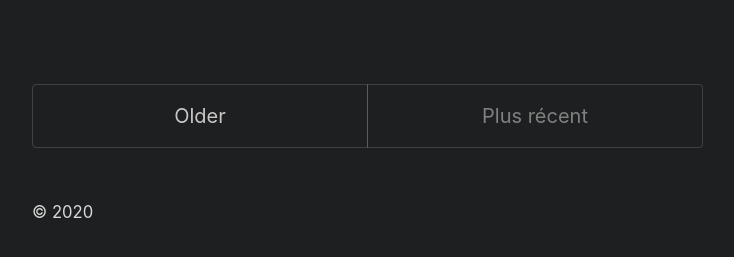
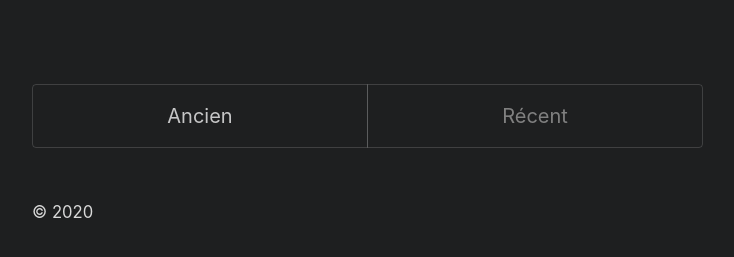
Before and after one commit to arthur-nechab/portfolio, a Jekyll site: the page built from index.html, in a window 1280 px wide. Shown: the part 287-544 px from the top of the page, without its empty margins (272-1006 px from the left). Built offline with Jekyll 4.4.1, drawn with Linux system fonts in a browser that asks for light colours; the list of posts is cut into pages by our own code.

Commit message:
Update index.html

```diff
--- a/index.html
+++ b/index.html
@@ -21,13 +21,13 @@ title: Home
 
 <div class="pagination">
   {% if paginator.next_page %}
-    <a class="pagination-item older" href="{{ paginator.next_page_path | relative_url }}">Older</a>
+    <a class="pagination-item older" href="{{ paginator.next_page_path | relative_url }}">Ancien</a>
   {% else %}
-    <span class="pagination-item older">Plus ancien</span>
+    <span class="pagination-item older">Ancien</span>
   {% endif %}
   {% if paginator.previous_page %}
-    <a class="pagination-item newer" href="{{ paginator.previous_page_path | prepend: relative_url }}">Newer</a>
+    <a class="pagination-item newer" href="{{ paginator.previous_page_path | prepend: relative_url }}">Récent</a>
   {% else %}
-    <span class="pagination-item newer">Plus récent</span>
+    <span class="pagination-item newer">Récent</span>
   {% endif %}
 </div>
```
